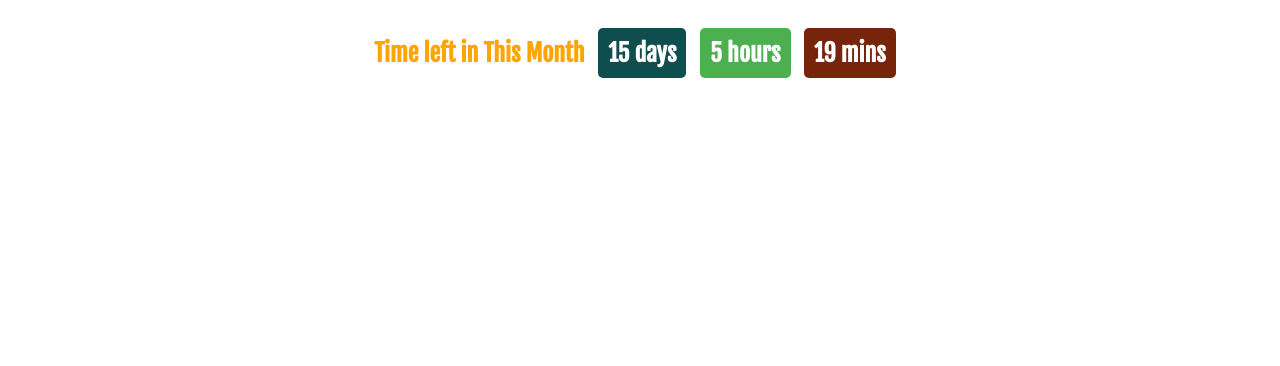
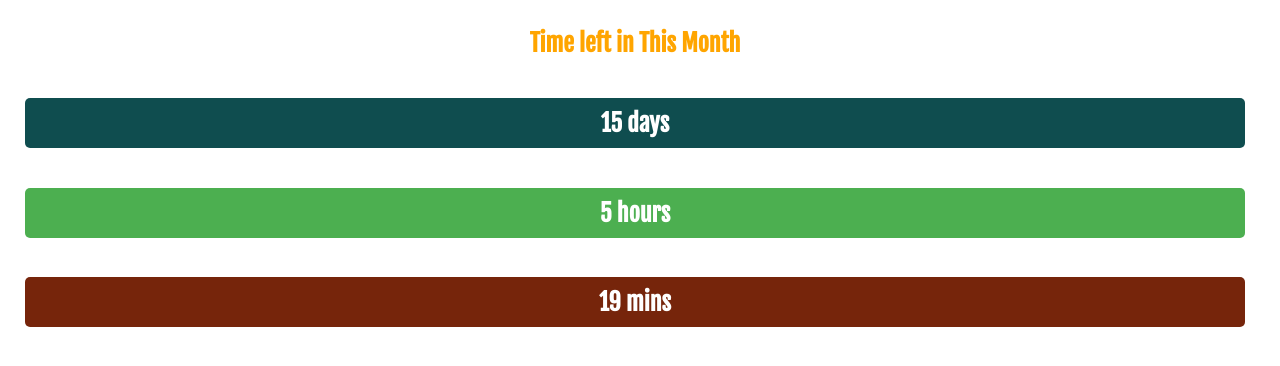
Before and after one commit to BeautifulInsitesInc/Notion-Month_Days_Remaining, a plain HTML site: page index.html in a window 1280 px wide. Drawn offline with Linux system fonts and the light colour scheme.

Commit message:
Update index.html

```diff
--- a/index.html
+++ b/index.html
@@ -20,6 +20,7 @@
             background-color: #191919;
             padding: 10px;
             border-radius: 5px;
+            min-width: 95%
         }
         #days{
             background-color:#0f4d4f;
```
